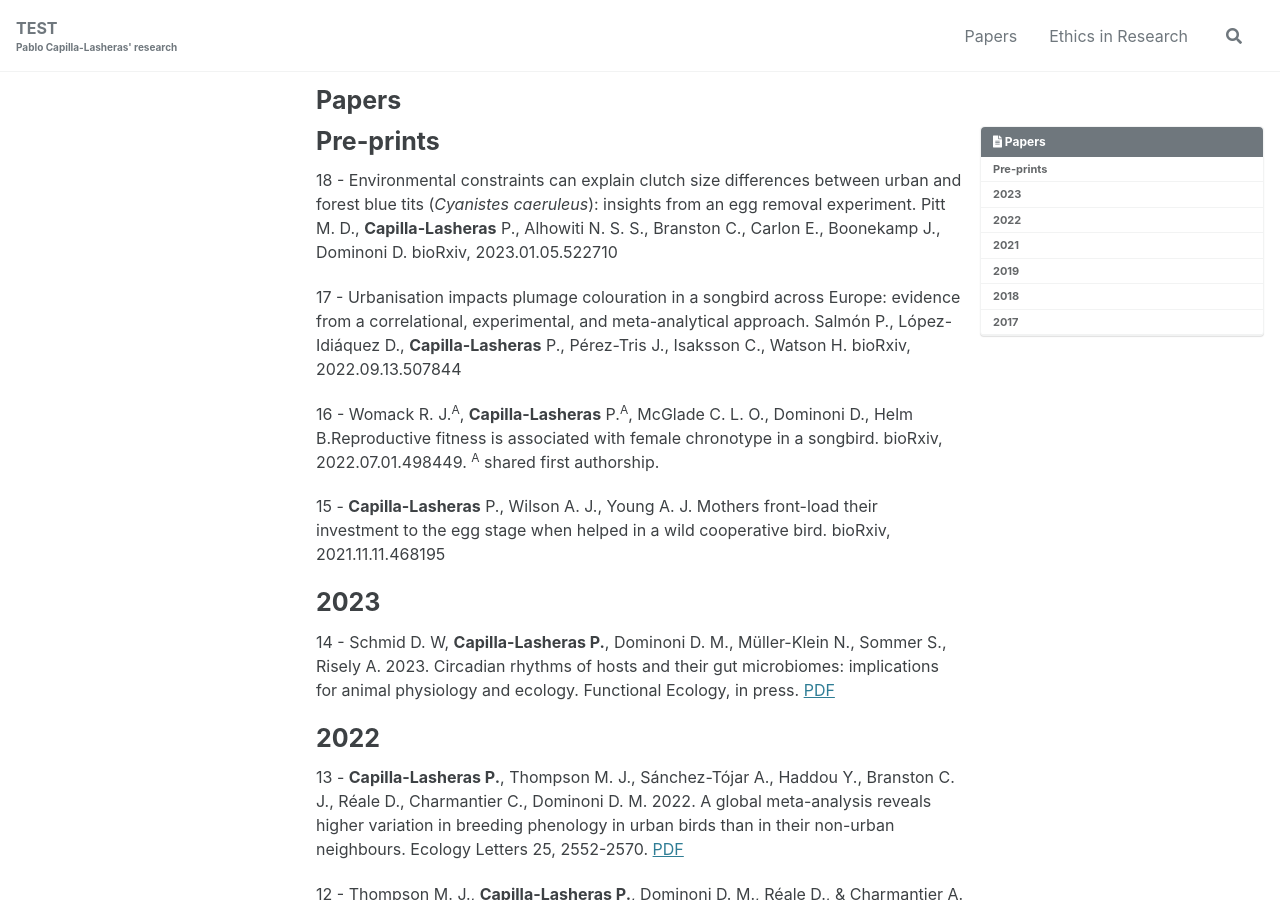
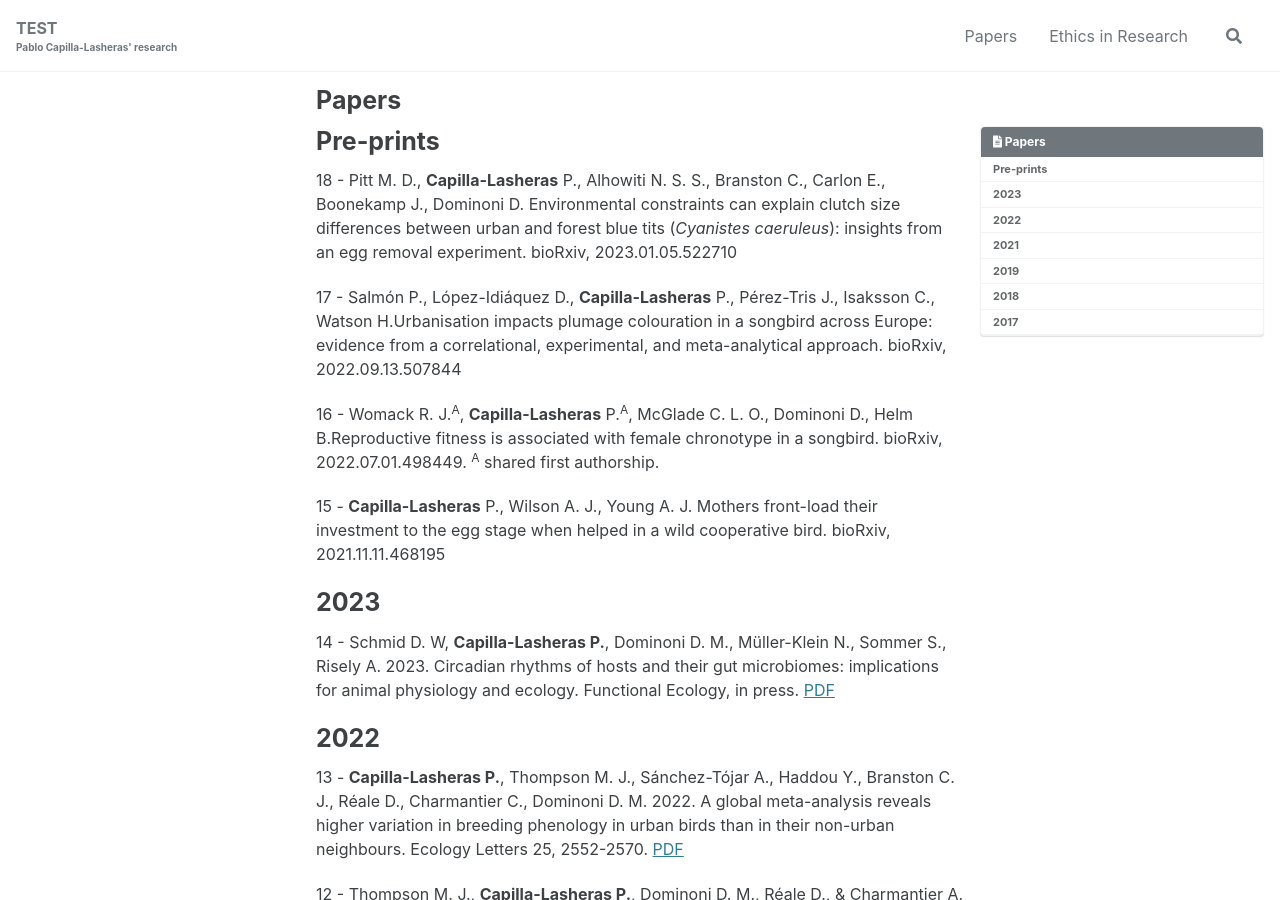
Before and after one commit to PabloCapilla/PabloCapilla.github.io, a Jekyll site: the page built from _pages/papers.md, in a window 1280 px wide and 900 px high. Built offline with Jekyll 4.4.1, drawn with Linux system fonts in a browser that asks for light colours; cached includes are drawn as plain includes; a script that is not in the unit is left out; comment, search, counter and statistics services are not loaded.

Commit message:
papers page

```diff
--- a/_pages/papers.md
+++ b/_pages/papers.md
@@ -9,10 +9,9 @@ author_profile: false
 
 # Pre-prints
 
-18 - Environmental constraints can explain clutch size differences between urban and forest blue tits (*Cyanistes caeruleus*): insights from an egg removal experiment. Pitt M. D., **Capilla-Lasheras** P., Alhowiti N. S. S., Branston C., Carlon E., Boonekamp J., Dominoni D. bioRxiv, 2023.01.05.522710
+18 - Pitt M. D., **Capilla-Lasheras** P., Alhowiti N. S. S., Branston C., Carlon E., Boonekamp J., Dominoni D. Environmental constraints can explain clutch size differences between urban and forest blue tits (*Cyanistes caeruleus*): insights from an egg removal experiment. bioRxiv, 2023.01.05.522710
 
-17 - Urbanisation impacts plumage colouration in a songbird across Europe: evidence from a correlational, experimental, and meta-analytical approach.
-Salmón P., López-Idiáquez D., **Capilla-Lasheras** P., Pérez-Tris J., Isaksson C., Watson H. bioRxiv, 2022.09.13.507844
+17 - Salmón P., López-Idiáquez D., **Capilla-Lasheras** P., Pérez-Tris J., Isaksson C., Watson H.Urbanisation impacts plumage colouration in a songbird across Europe: evidence from a correlational, experimental, and meta-analytical approach. bioRxiv, 2022.09.13.507844
 
 16 - Womack R. J.<sup>A</sup>, **Capilla-Lasheras** P.<sup>A</sup>, McGlade C. L. O., Dominoni D., Helm B.Reproductive fitness is associated with female chronotype in a songbird. bioRxiv, 2022.07.01.498449. <sup>A</sup> shared first authorship.
 
```
